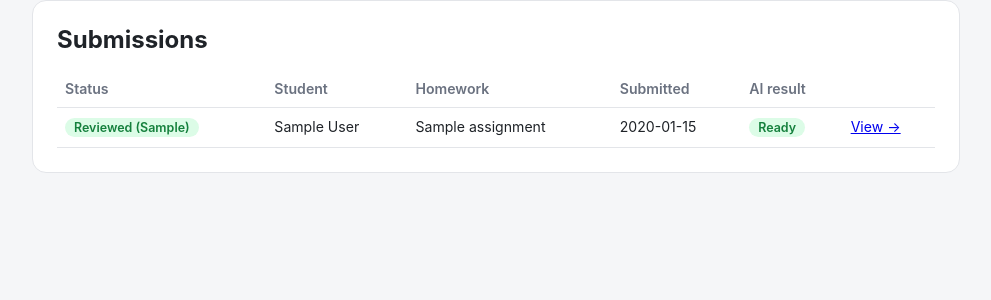
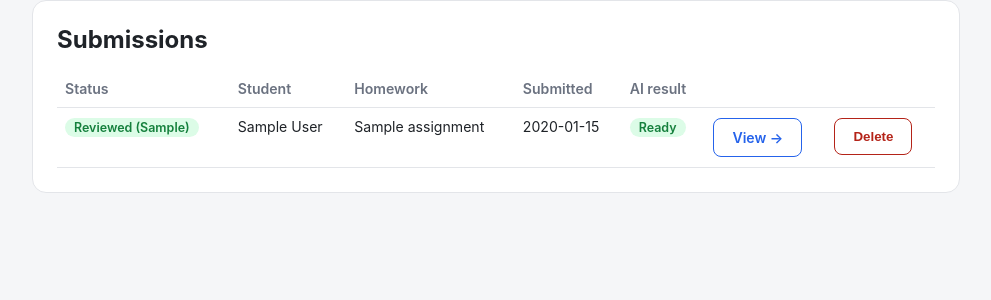
Before and after one commit to WalrusYT/hwcheck, a Flask app: page /admin in a window 1280 px wide. Shown: the part 88-388 px from the top of the page, without its empty margins (144-1135 px from the left). Run offline with Flask 3, Linux system fonts and the light colour scheme; the visitor is signed in with stand-in values (Sample User, id 1); tables that the repository leaves empty hold one stand-in row (values such as "Sample post"); data that the repository does not hold is empty; parts of the project's set-up code (start-up, migrations or seed data) failed here and were passed over.

Commit message:
Add admin ability to delete submissions
Needed to clean up duplicate submissions left over from before the
single-submission-per-homework change - that constraint only applies
going forward, not retroactively. Delete button available both on the
dashboard submissions list and as a "Danger zone" on the submission
detail page, gated behind a confirm prompt, no publish-status
restriction (unlike the student-facing remove, which is admin's call
either way).

Also fixed a latent CSS bug found along the way: "Delete student" had
been rendering as a plain blue button since the danger styling only
existed as a .button-secondary.button-danger compound rule - added a
standalone .button-danger (solid red) for Danger Zone buttons, keeping
the outlined variant for inline table-row actions.

Co-Authored-By: Claude Sonnet 5 <noreply@anthropic.com>

```diff
--- a/admin_routes.py
+++ b/admin_routes.py
@@ -481,6 +481,22 @@ def submission_detail(submission_id):
     )
 
 
+@admin_bp.route("/submissions/<int:submission_id>/delete", methods=["POST"])
+@admin_required
+def delete_submission(submission_id):
+    conn = db.get_db()
+    submission = conn.execute("SELECT * FROM student_submissions WHERE id = ?", (submission_id,)).fetchone()
+    if not submission:
+        conn.close()
+        abort(404)
+    conn.execute("DELETE FROM student_submissions WHERE id = ?", (submission_id,))
+    conn.commit()
+    conn.close()
+    shutil.rmtree(SUBMISSION_FILES_DIR / str(submission_id), ignore_errors=True)
+    flash("Submission deleted.")
+    return redirect(url_for("admin.dashboard"))
+
+
 @admin_bp.route("/submissions/<int:submission_id>/regrade", methods=["POST"])
 @admin_required
 def regrade_submission(submission_id):
--- a/static/style.css
+++ b/static/style.css
@@ -183,7 +183,17 @@ button, .button {
   border: 1px solid var(--border);
 }
 
+.button-danger {
+  background: var(--bad);
+  color: #fff;
+}
+
+.button-danger:hover {
+  background: #9a1d10;
+}
+
 .button-secondary.button-danger {
+  background: var(--panel);
   color: var(--bad);
   border-color: var(--bad);
 }
--- a/templates/admin/dashboard.html
+++ b/templates/admin/dashboard.html
@@ -18,6 +18,7 @@
         <th>Submitted</th>
         <th>AI result</th>
         <th></th>
+        <th></th>
       </tr>
     </thead>
     <tbody>
@@ -35,7 +36,13 @@
           {% elif s['ai_status'] == 'error' %}<span class="badge badge-error">Error</span>
           {% else %}<span class="badge">Pending</span>{% endif %}
         </td>
-        <td><a href="{{ url_for('admin.submission_detail', submission_id=s['id']) }}">View →</a></td>
+        <td><a href="{{ url_for('admin.submission_detail', submission_id=s['id']) }}" class="button button-secondary button-accent">View →</a></td>
+        <td>
+          <form method="post" action="{{ url_for('admin.delete_submission', submission_id=s['id']) }}"
+                onsubmit="return confirm('Delete this submission? This cannot be undone.');">
+            <button type="submit" class="button button-secondary button-danger">Delete</button>
+          </form>
+        </td>
       </tr>
       {% endfor %}
     </tbody>
```
Also changed, not shown: templates/admin/submission_detail.html (+9 -0 lines).
